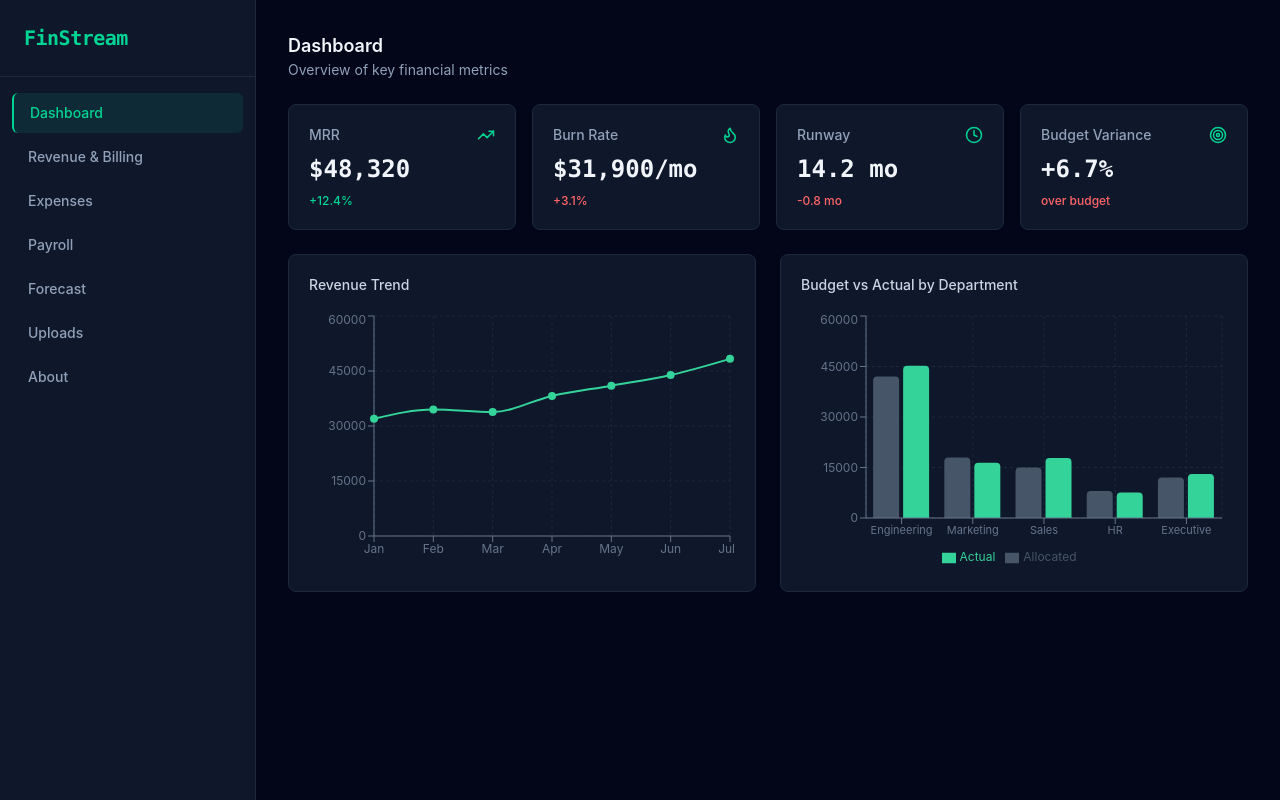
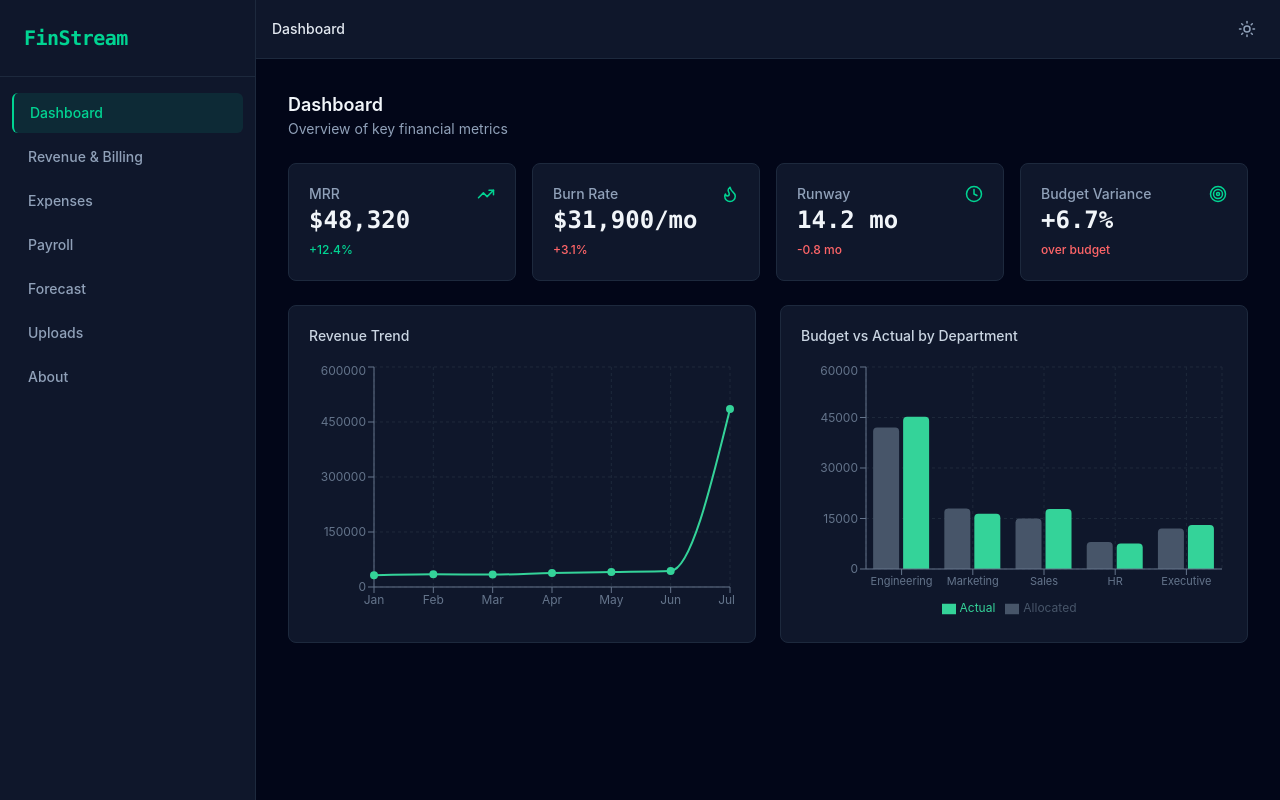
Before and after one commit to muzair321/FinStream, a React app in the folder frontend/: page / in a window 1280 px wide. Built offline with nearby package versions, Linux system fonts and the light colour scheme; the HTML template or start-up script is replaced by a standard one.

Commit message:
added light/dark toggle

```diff
--- a/frontend/src/App.jsx
+++ b/frontend/src/App.jsx
@@ -1,6 +1,7 @@
 import { useState } from 'react'
 import { Menu, X } from 'lucide-react'
 import Dashboard from './components/dashboard.jsx'
+import { useTheme, ThemeToggle } from './theme/ThemeToggle'
 
 function TabContainer({ activeTab, setActiveTab, isOpen, setIsOpen }) {
   const tabs = [
@@ -29,7 +30,7 @@ function TabContainer({ activeTab, setActiveTab, isOpen, setIsOpen }) {
       )}
 
       <nav
-        className={`fixed md:static top-0 left-0 h-screen w-64 bg-slate-900 border-r border-slate-800
+        className={`bg-white dark:bg-slate-900 border-slate-200 dark:border-slate-800 fixed md:static top-0 left-0 h-screen w-64 bg-slate-900 border-r border-slate-800
           flex flex-col z-40 transform transition-transform duration-200 ease-in-out
           ${isOpen ? 'translate-x-0' : '-translate-x-full'} md:translate-x-0`}
       >
@@ -92,9 +93,10 @@ function About() {
 export default function App() {
   const [activeTab, setActiveTab] = useState('home')
   const [isSidebarOpen, setIsSidebarOpen] = useState(false)
+  const [theme, setTheme] = useTheme()
 
   const tabLabels = {
-    home: 'Home',
+    home: 'Dashboard',
     revenue: 'Revenue & Billing',
     expenses: 'Expenses',
     payroll: 'Payroll',
@@ -105,7 +107,7 @@ export default function App() {
 
   const renderTabContent = () => {
     switch (activeTab) {
-      case 'home': return <Dashboard />
+      case 'home': return <Dashboard theme={theme} />
       case 'revenue': return <Revenue />
       case 'expenses': return <Expenses />
       case 'payroll': return <Payroll />
@@ -117,7 +119,7 @@ export default function App() {
   }
 
   return (
-    <div className="flex min-h-screen bg-slate-950">
+    <div className="flex min-h-screen bg-slate-50 dark:bg-slate-950 transition-colors">
       <TabContainer
         activeTab={activeTab}
         setActiveTab={setActiveTab}
@@ -126,16 +128,20 @@ export default function App() {
       />
 
       <div className="flex-1 flex flex-col min-w-0">
-        {/* Mobile top bar with hamburger — hidden on desktop since the sidebar is always visible there */}
-        <header className="md:hidden flex items-center gap-3 px-4 py-3 border-b border-slate-800 bg-slate-900">
+        <header className="flex items-center justify-between gap-3 px-4 py-3 border-b border-slate-200 dark:border-slate-800 bg-white dark:bg-slate-900">
+          <div className="flex items-center gap-3">
             <button
               onClick={() => setIsSidebarOpen(true)}
-            className="text-slate-300 hover:text-emerald-400"
+              className="md:hidden text-slate-500 dark:text-slate-300 hover:text-emerald-500"
               aria-label="Open menu"
             >
               <Menu size={22} />
             </button>
-          <span className="text-slate-200 font-medium text-sm">{tabLabels[activeTab]}</span>
+            <span className="text-slate-700 dark:text-slate-200 font-medium text-sm">
+              {tabLabels[activeTab]}
+            </span>
+          </div>
+          <ThemeToggle theme={theme} setTheme={setTheme} />
         </header>
 
         <main className="flex-1 overflow-x-hidden">{renderTabContent()}</main>
--- a/frontend/src/components/dashboard.jsx
+++ b/frontend/src/components/dashboard.jsx
@@ -16,7 +16,7 @@ const revenueTrend = [
   { month: 'Apr', revenue: 38200 },
   { month: 'May', revenue: 41000 },
   { month: 'Jun', revenue: 43900 },
-  { month: 'Jul', revenue: 48320 },
+  { month: 'Jul', revenue: 485320 },
 ]
 
 const budgetByDept = [
@@ -29,12 +29,12 @@ const budgetByDept = [
 
 function KpiCard({ label, value, change, icon: Icon, positive }) {
   return (
-    <div className="bg-slate-900 border border-slate-800 rounded-lg p-4 sm:p-5 flex flex-col gap-2">
+    <div className="bg-white dark:bg-slate-900 border border-slate-200 dark:border-slate-800 rounded-lg p-4 sm:p-5">
       <div className="flex items-center justify-between">
-        <span className="text-slate-400 text-sm font-medium">{label}</span>
+        <span className="text-slate-500 dark:text-slate-400 text-sm font-medium">{label}</span>
         <Icon size={18} className="text-emerald-400" />
       </div>
-      <span className="text-2xl font-semibold text-slate-100 font-mono">{value}</span>
+      <span className="text-2xl font-semibold text-slate-900 dark:text-slate-100 font-mono">{value}</span><br></br>
       <span className={`text-xs font-medium ${positive ? 'text-emerald-400' : 'text-red-400'}`}>
         {change}
       </span>
@@ -42,12 +42,17 @@ function KpiCard({ label, value, change, icon: Icon, positive }) {
   )
 }
 
-export default function Dashboard() {
+export default function Dashboard({ theme }) {
+  const isDark = theme === 'dark'
+  const gridColor = isDark ? '#1e293b' : '#e2e8f0'
+  const axisColor = isDark ? '#64748b' : '#475569'
+  const tooltipBg = isDark ? '#0f172a' : '#ffffff'
+
   return (
     <div className="p-4 sm:p-6 lg:p-8 space-y-6">
       <div>
-        <h2 className="text-lg font-semibold text-slate-100">Dashboard</h2>
-        <p className="text-sm text-slate-400">Overview of key financial metrics</p>
+        <h2 className="text-lg font-semibold text-slate-900 dark:text-slate-100">Dashboard</h2>
+        <p className="text-sm text-slate-500 dark:text-slate-400">Overview of key financial metrics</p>
       </div>
 
       {/* KPI cards */}
@@ -60,16 +65,16 @@ export default function Dashboard() {
       {/* Charts */}
       <div className="grid grid-cols-1 xl:grid-cols-2 gap-4 sm:gap-6">
         {/* Revenue trend line chart */}
-        <div className="bg-slate-900 border border-slate-800 rounded-lg p-4 sm:p-5">
-          <h3 className="text-sm font-medium text-slate-300 mb-4">Revenue Trend</h3>
+        <div className="bg-white dark:bg-slate-900 border border-slate-200 dark:border-slate-800 rounded-lg p-4 sm:p-5">
+          <h3 className="text-sm font-medium text-slate-700 dark:text-slate-300 mb-4">Revenue Trend</h3>
           <ResponsiveContainer width="100%" height={260}>
             <LineChart data={revenueTrend}>
-              <CartesianGrid strokeDasharray="3 3" stroke="#1e293b" />
-              <XAxis dataKey="month" stroke="#64748b" fontSize={12} />
-              <YAxis stroke="#64748b" fontSize={12} />
+              <CartesianGrid strokeDasharray="3 3" stroke={gridColor} />
+              <XAxis dataKey="month" stroke={axisColor} fontSize={12} />
+              <YAxis stroke={axisColor} fontSize={12} />
               <Tooltip
-                contentStyle={{ backgroundColor: '#0f172a', border: '1px solid #1e293b', borderRadius: 8 }}
-                labelStyle={{ color: '#e2e8f0' }}
+                contentStyle={{ backgroundColor: tooltipBg, border: `1px solid ${gridColor}`, borderRadius: 8 }}
+                labelStyle={{ color: isDark ? '#e2e8f0' : '#1e293b' }}
               />
               <Line
                 type="monotone"
@@ -83,16 +88,16 @@ export default function Dashboard() {
         </div>
 
         {/* Budget vs actual bar chart */}
-        <div className="bg-slate-900 border border-slate-800 rounded-lg p-4 sm:p-5">
-          <h3 className="text-sm font-medium text-slate-300 mb-4">Budget vs Actual by Department</h3>
+        <div className="bg-white dark:bg-slate-900 border border-slate-200 dark:border-slate-800 rounded-lg p-4 sm:p-5">
+          <h3 className="text-sm font-medium text-slate-700 dark:text-slate-300 mb-4">Budget vs Actual by Department</h3>
           <ResponsiveContainer width="100%" height={260}>
             <BarChart data={budgetByDept}>
-              <CartesianGrid strokeDasharray="3 3" stroke="#1e293b" />
-              <XAxis dataKey="department" stroke="#64748b" fontSize={11} />
-              <YAxis stroke="#64748b" fontSize={12} />
+              <CartesianGrid strokeDasharray="3 3" stroke={gridColor} />
+              <XAxis dataKey="department" stroke={axisColor} fontSize={11} />
+              <YAxis stroke={axisColor} fontSize={12} />
               <Tooltip
-                contentStyle={{ backgroundColor: '#0f172a', border: '1px solid #1e293b', borderRadius: 8 }}
-                labelStyle={{ color: '#e2e8f0' }}
+                contentStyle={{ backgroundColor: tooltipBg, border: `1px solid ${gridColor}`, borderRadius: 8 }}
+                labelStyle={{ color: isDark ? '#e2e8f0' : '#1e293b' }}
               />
               <Legend wrapperStyle={{ fontSize: 12 }} />
               <Bar dataKey="allocated" fill="#475569" radius={[4, 4, 0, 0]} name="Allocated" />
--- a/frontend/src/index.css
+++ b/frontend/src/index.css
@@ -1 +1,2 @@
 @import "tailwindcss";
+@custom-variant dark (&:where(.dark, .dark *));
--- /dev/null
+++ b/frontend/src/theme/ThemeToggle.jsx
@@ -0,0 +1,31 @@
+// ThemeToggle.jsx
+import { useEffect, useState } from 'react'
+import { Sun, Moon } from 'lucide-react'
+
+export function useTheme() {
+  const [theme, setTheme] = useState(() => localStorage.getItem('theme') || 'dark')
+
+  useEffect(() => {
+    const root = document.documentElement
+    if (theme === 'dark') {
+      root.classList.add('dark')
+    } else {
+      root.classList.remove('dark')
+    }
+    localStorage.setItem('theme', theme)
+  }, [theme])
+
+  return [theme, setTheme]
+}
+
+export function ThemeToggle({ theme, setTheme }) {
+  return (
+    <button
+      onClick={() => setTheme(theme === 'dark' ? 'light' : 'dark')}
+      className="p-2 rounded-md text-slate-500 dark:text-slate-400 hover:bg-slate-200 dark:hover:bg-slate-800 transition-colors"
+      aria-label="Toggle theme"
+    >
+      {theme === 'dark' ? <Sun size={18} /> : <Moon size={18} />}
+    </button>
+  )
+}
```
Lines whose indentation alone changed are shown as unchanged.
